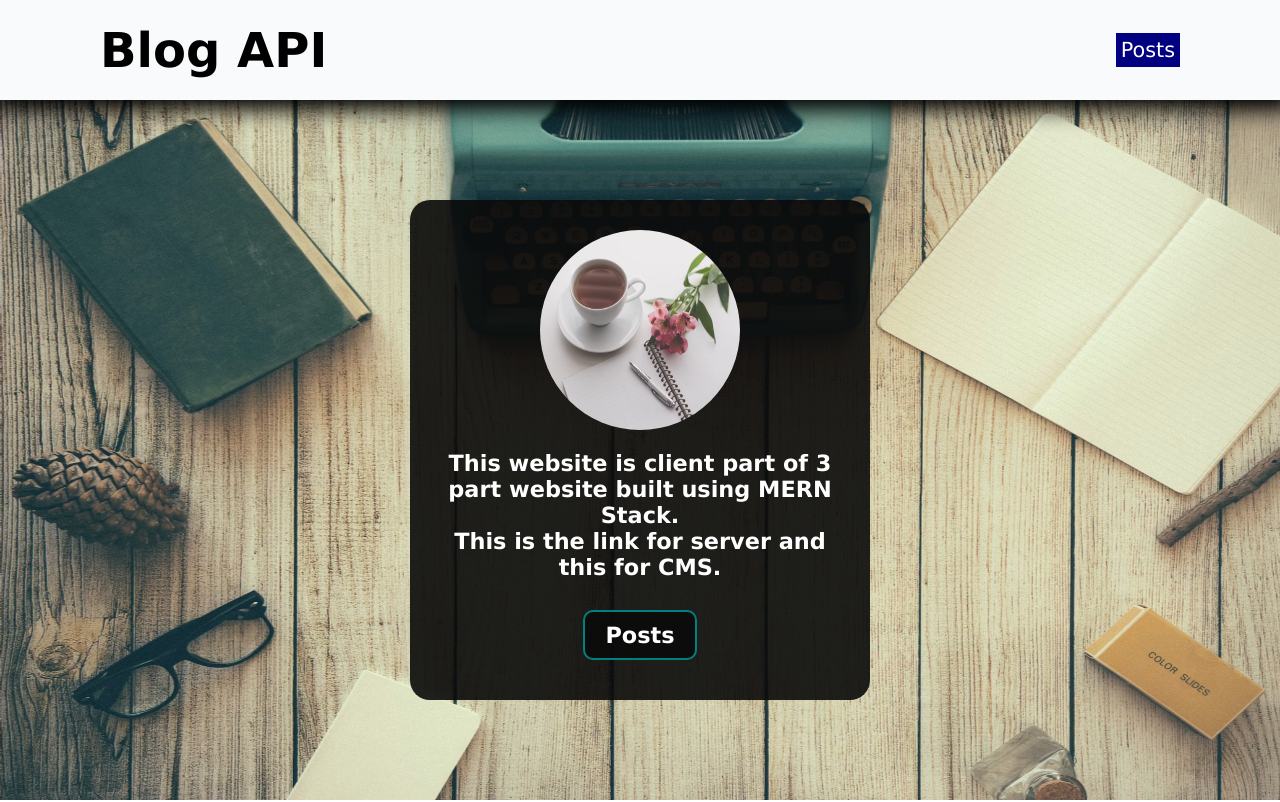
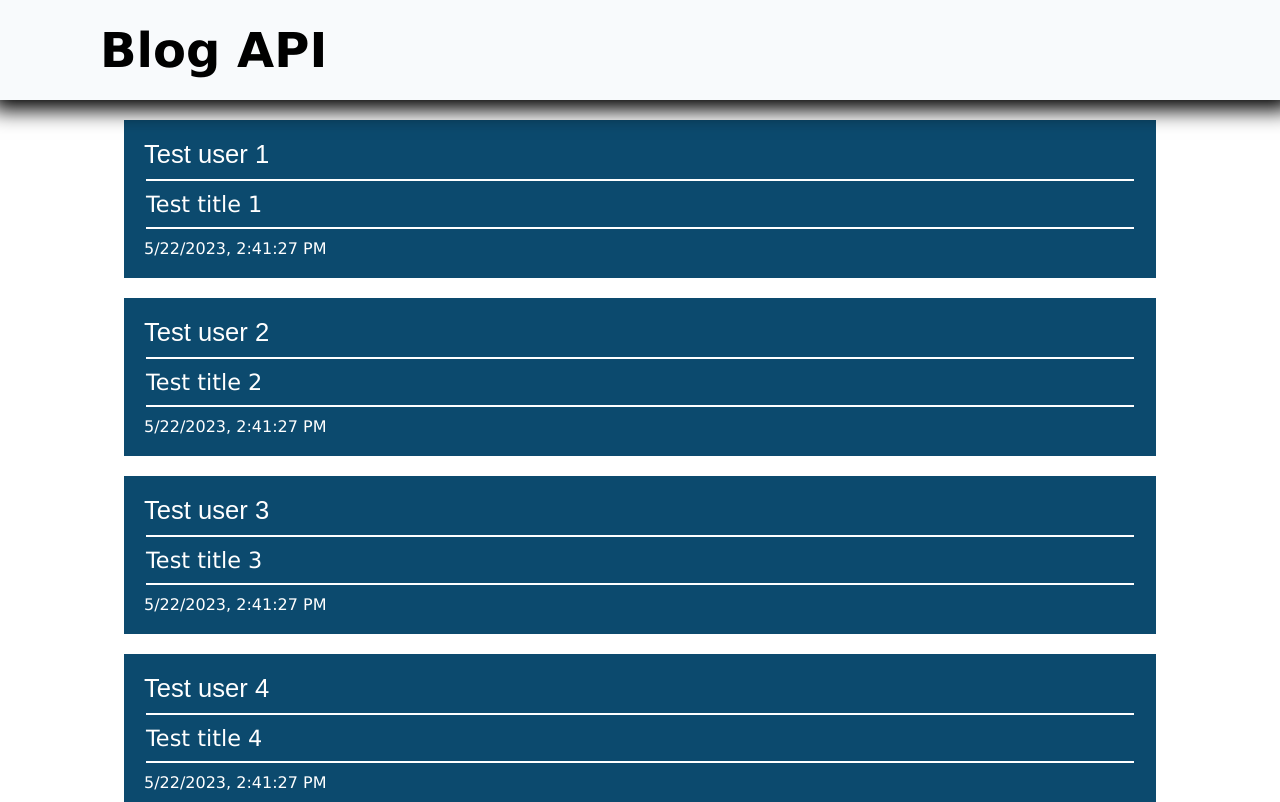
Before and after one commit to Asatyam/Blog_client, a Next.js app: page / in a window 1280 px wide. Shown: the top 802 px of the page. Built offline with nearby package versions, Linux system fonts and the light colour scheme.

Commit message:
Change the home page to include the posts tiles

```diff
--- a/src/components/Header/Header.jsx
+++ b/src/components/Header/Header.jsx
@@ -9,10 +9,6 @@ export default function Header(){
             <div className={styles['heading-text']}>
                 <h1>Blog API</h1>
             </div>
-            <nav>
-                <Link href='/posts'>Posts</Link>
-            </nav>
-
         </div>
     )
 }
--- a/src/components/Home/Home.jsx
+++ b/src/components/Home/Home.jsx
@@ -2,20 +2,64 @@
 import React from "react";
 import styles from "./Home.module.css";
 import Link from "next/link";
-
+import PostCard from "../PostCard/PostCard";
 export default function Home(){
 
+     const posts = [
+        {
+            _id: 1,
+            title: "Test title 1",
+             author: "Test user 1",
+            content: "Test content 1",
+            date: (new Date()).toLocaleString(),
+             published: true,
+        },
+         {
+            _id: 2,
+            title: "Test title 2",
+             author: "Test user 2",
+            content: "Test content 2",
+            date: (new Date()).toLocaleString(),
+             published: true,
+        }
+        ,
+         {
+            _id: 3,
+            title: "Test title 3",
+             author: "Test user 3",
+            content: "Test content 3",
+            date: (new Date()).toLocaleString(),
+             published: true,
+        },
+         {
+            _id: 4,
+            title: "Test title 4",
+             author: "Test user 4",
+            content: "Test content 4",
+            date: (new Date()).toLocaleString(),
+             published: true,
+        },
+         {
+            _id: 5,
+            title: "Test title 5",
+             author: "Test user 5",
+            content: "Test content 5",
+            date: (new Date()).toLocaleString(),
+             published: true,
+        },
+         {
+            _id: 6,
+            title: "Test title 6",
+             author: "Test user 6",
+            content: "Test content 6",
+            date: (new Date()).toLocaleString(),
+             published: true,
+        }
+    ]
     return(
         <div className={styles.home}>
-             <div className={styles['home-container']}>
-                <img src="/images/about.jpg" alt="about-img"/>
-                <p>
-                This website is client part of 3 part website built using MERN Stack.
-                <br/>
-                This is the link for <a href="https://github.com/Asatyam/BlogAPI">server</a> and this for CMS.
-            </p>
-            <button><Link href = '/posts'>Posts</Link></button>
-            </div>
+            {posts.map(post=><PostCard key = {post._id} post = {post} />)}
         </div>
+
     )
 }
--- a/src/components/Home/Home.module.css
+++ b/src/components/Home/Home.module.css
@@ -1,54 +1,6 @@
 .home{
-    background: url("/images/home.jpeg") no-repeat;
-    background-size: 100% 100%;
-    flex: 1;
-    display: flex;
-    justify-content: center;
-    align-items: center;
-}
-
-.home-container {
-
+    padding:20px;
     display: flex;
     flex-direction: column;
-    justify-content: center;
-    align-items: center;
-    width: 400px;
-    padding: 30px;
-    gap: 20px;
-    background-color: rgba(10, 10, 10, 0.9);
-    border-radius: 20px;
-    font-weight: 900;
-    color: white;
-    font-size: 1.4rem;
-    text-align: center;
+    gap:20px;
 }
-
-.home-container img {
-    align-self: center;
-    justify-self: center;
-    border-radius: 50%;
-    height: 200px;
-    width: 200px;
-
-}
-
-.home-container button {
-
-    background-color: rgba(10, 10, 10, 0.9);
-        color: white;
-    border: 2px solid;
-    font-weight: 900;
-    padding: 10px 20px;
-    border-radius: 10px;
-    font-size: 1.4rem;
-    transition: 0.3s;
-    border: 2px solid teal;
-    margin: 10px;
-}
-
-.home-container button:hover {
-    background-color: rgba(120, 200, 200, 0.9);
-        color: black;
-
-}
--- /dev/null
+++ b/src/components/PostCard/PostCard.jsx
@@ -0,0 +1,24 @@
+import React from "react";
+import styles from "./PostCard.module.css"
+
+export default function PostCard({post}){
+
+    return(
+        <a href = {`/posts/${post._id}`}>
+        <div className={styles['post-card']}>
+            <div className={styles.author}>
+                {post.author}
+            </div>
+
+            <div className={styles.title}>
+                <a href={`/posts/${post._id}`}>
+                        {post.title}
+                </a>
+            </div>
+            <div className={styles.date}>
+                {post.date}
+            </div>
+        </div>
+        </a>
+    )
+}
--- /dev/null
+++ b/src/components/PostCard/PostCard.module.css
@@ -0,0 +1,24 @@
+.post-card {
+    margin: 0 auto;
+    color: white;
+    padding: 20px;
+    background-color: #0c4a6e;
+    display: flex;
+    flex-direction: column;
+    gap: 5px;
+    width: 80%;
+}
+
+
+.post-card .author {
+    font-size: 1.6rem;
+    font-family: 'Staatliches', sans-serif;
+}
+
+.post-card .title {
+    border-top: 2px solid white;
+    border-bottom: 2px solid white;
+    padding: 10px 0px;
+    font-size: 1.4rem;
+    margin: 5px 2px;
+}
--- a/src/pages/index.js
+++ b/src/pages/index.js
@@ -4,14 +4,18 @@ import { Inter } from 'next/font/google'
 import Header from '@/components/Header/Header'
 import styles from '@/styles/Index.module.css'
 import Home from '@/components/Home/Home'
+import { useRouter } from 'next/router'
 
 const inter = Inter({ subsets: ['latin'] })
 
 export default function Index() {
+
+  const router = useRouter()
   return (
     <div className={styles.main}>
       <Header/>
       <Home/>
+
     </div>
   )
 }
```
Also changed, not shown: src/pages/posts/[id].jsx (added, +16 -0 lines).
